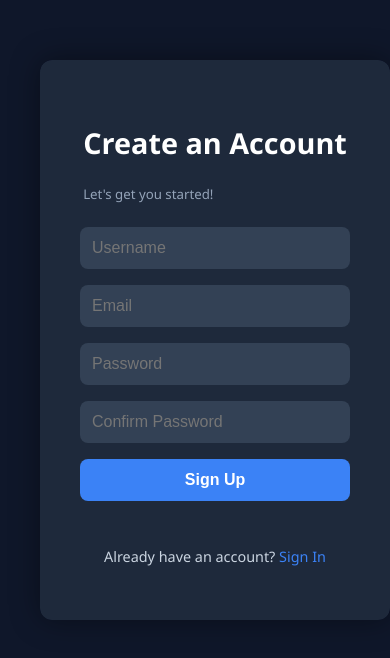
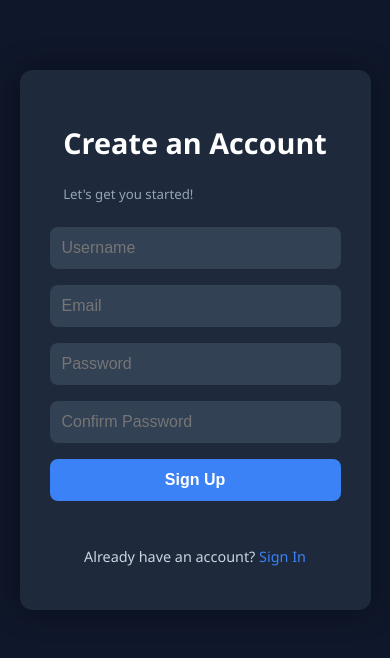
Before and after one commit to TuheliRay/Notes-App, a React (Vite) app in the folder frontend/: page /signup in a window 390 px wide. Shown: the part 102-760 px from the top of the page. Built offline with nearby package versions, Linux system fonts and the light colour scheme; no server answers; the HTML template or start-up script is replaced by a standard one.

Commit message:
updated login and signup css

```diff
--- a/frontend/src/components/Login.module.css
+++ b/frontend/src/components/Login.module.css
@@ -175,24 +175,18 @@
   }
 }
 
+/* For mobile phones */
 @media (max-width: 480px) {
   .login-page {
-    position: fixed;
-    top: 0;
-    left: 0;
-    width: 100%;
-    height: 100%;
-
-    /* space from edges */
-    padding: 20px;
-
+    padding: 20px 0;
     display: flex;
     justify-content: center;
     align-items: center;
   }
 
   .login-wrapper {
-    max-width: 100%;
+    width: 90%;
+    max-width: 400px;
     border-radius: 12px;
   }
 
@@ -202,5 +196,6 @@
 
   .login-container {
     border-radius: 12px;
+    padding: 30px;
   }
 }
--- a/frontend/src/components/SignUp.module.css
+++ b/frontend/src/components/SignUp.module.css
@@ -157,23 +157,13 @@
 /* For mobile phones */
 @media (max-width: 480px) {
   .signup-page {
-    position: fixed;
-    top: 0;
-    left: 0;
-    width: 100%;
-    height: 100%;
-
-    /* space between form and screen edges */
-    padding: 20px;
-
-    display: flex;
-    justify-content: center;
-    align-items: center;
+    padding: 20px 0;
   }
 
   .signup-wrapper {
-    width: 100%;
-    max-width: calc(100% - 40px);
+    width: 90%;
+    max-width: 400px;
+    flex-direction: column;
   }
 
   .signup-image {
@@ -181,6 +171,8 @@
   }
 
   .signup-container {
+    flex: 1;
     border-radius: 12px;
+    padding: 30px;
   }
 }
```
